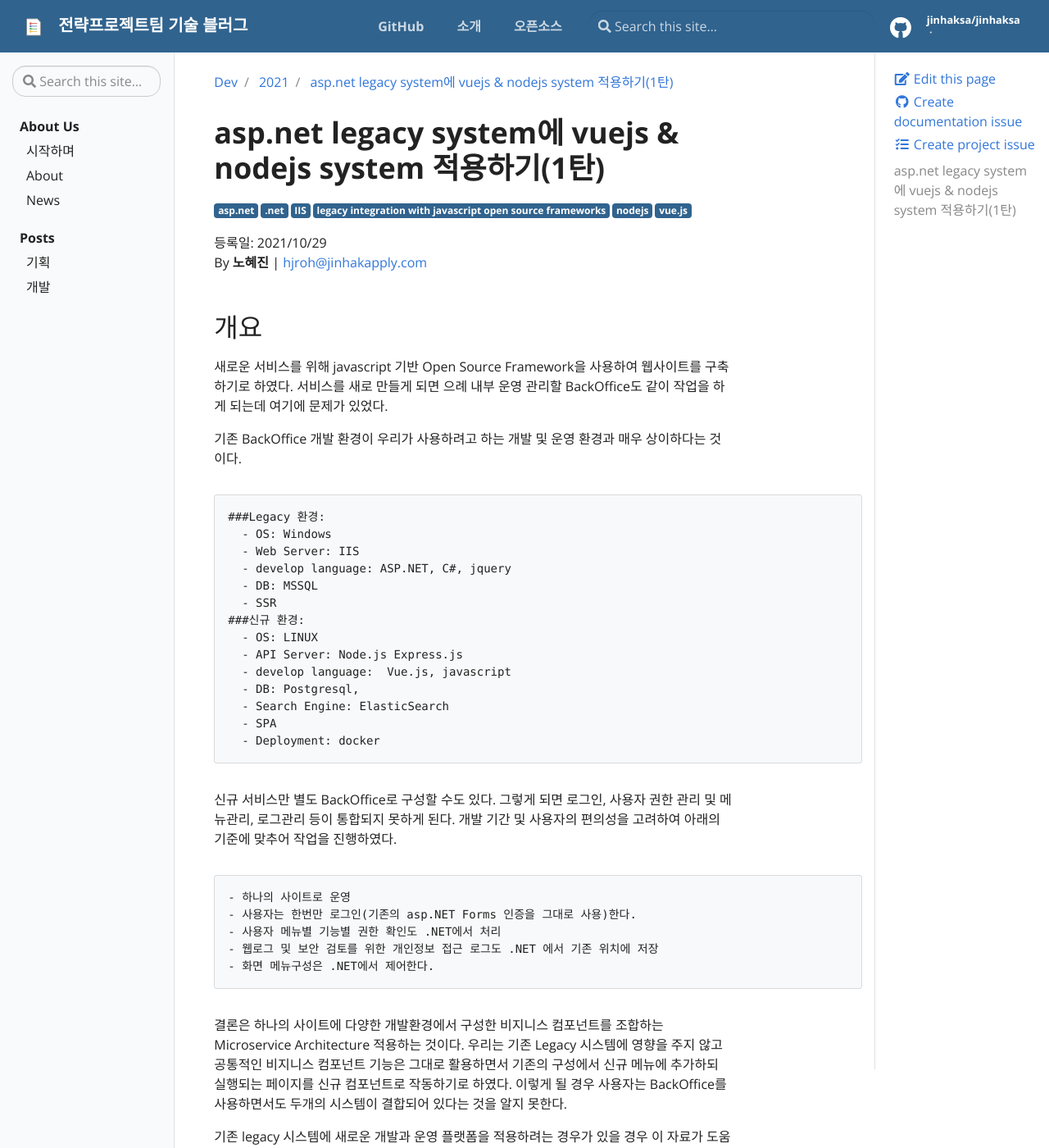
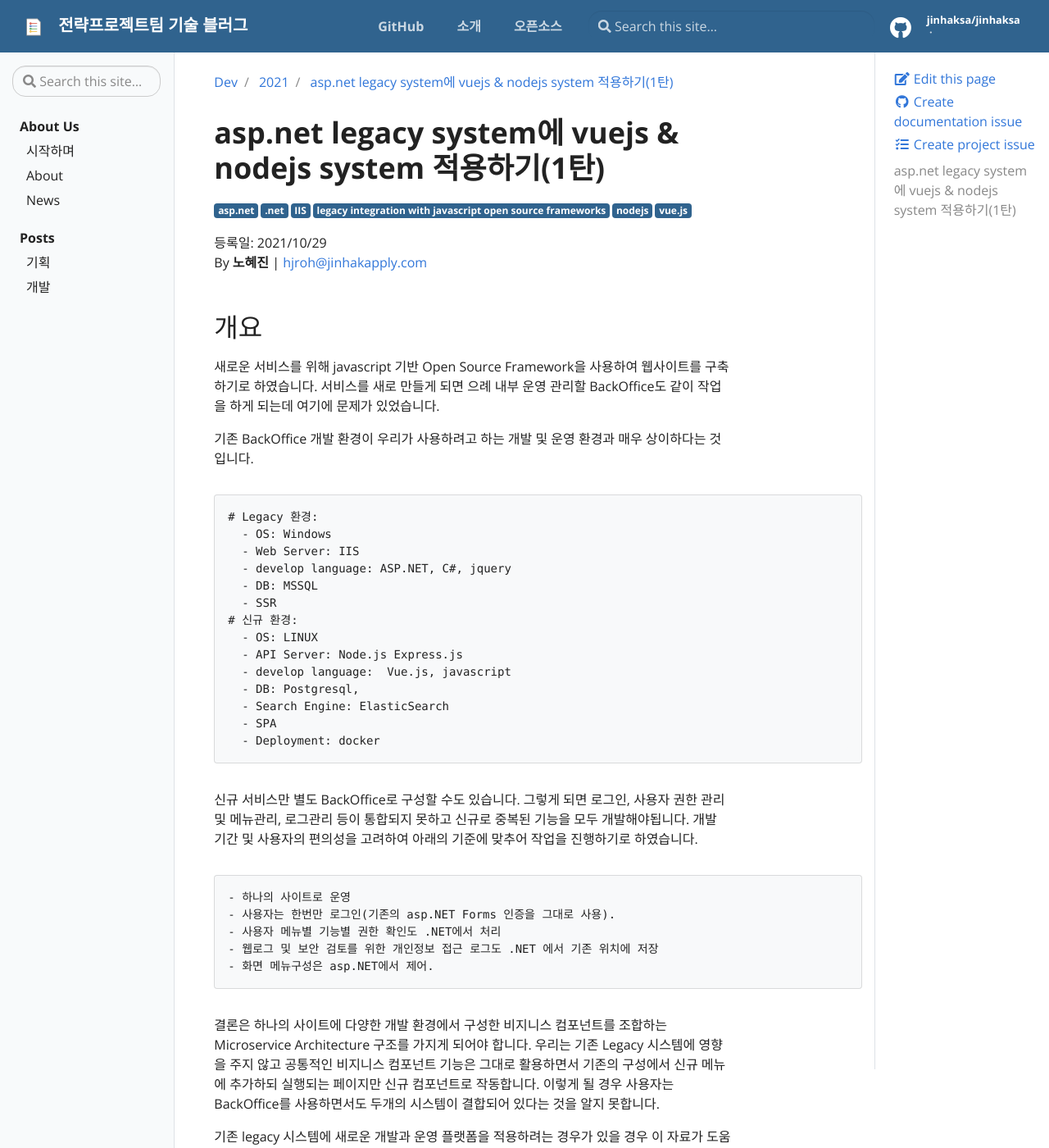
Before and after one commit to jinhaksa/jinhaksa.github.io, a Jekyll site: the page built from _posts/dev/2021-10-29-deploy-legacy.md, in a window 1280 px wide and 1400 px high. Shown: the whole window at 82% size. Built offline with Jekyll 4.4.1, drawn with Linux system fonts in a browser that asks for light colours; some of the changed text lies outside the part shown.

Commit message:
글 업데이트

````diff
--- a/_posts/dev/2021-10-29-deploy-legacy.md
+++ b/_posts/dev/2021-10-29-deploy-legacy.md
@@ -16,19 +16,19 @@ tag:
 
 ## 개요
 
-새로운 서비스를 위해 javascript 기반 Open Source Framework을 사용하여 웹사이트를 구축하기로 하였다.
-서비스를 새로 만들게 되면 으례 내부 운영 관리할 BackOffice도 같이 작업을 하게 되는데 여기에 문제가 있었다.
+새로운 서비스를 위해 javascript 기반 Open Source Framework을 사용하여 웹사이트를 구축하기로 하였습니다.
+서비스를 새로 만들게 되면 으례 내부 운영 관리할 BackOffice도 같이 작업을 하게 되는데 여기에 문제가 있었습니다.
 
-기존 BackOffice 개발 환경이 우리가 사용하려고 하는 개발 및 운영 환경과 매우 상이하다는 것이다.
+기존 BackOffice 개발 환경이 우리가 사용하려고 하는 개발 및 운영 환경과 매우 상이하다는 것입니다.
 
 ```
-###Legacy 환경:
+# Legacy 환경:
   - OS: Windows
   - Web Server: IIS
   - develop language: ASP.NET, C#, jquery
   - DB: MSSQL
   - SSR
-###신규 환경:
+# 신규 환경:
   - OS: LINUX
   - API Server: Node.js Express.js
   - develop language:  Vue.js, javascript
@@ -38,32 +38,31 @@ tag:
   - Deployment: docker
 ```
 
-신규 서비스만 별도 BackOffice로 구성할 수도 있다. 그렇게 되면 로그인, 사용자 권한 관리 및 메뉴관리, 로그관리 등이 통합되지 못하게 된다.
-개발 기간 및 사용자의 편의성을 고려하여 아래의 기준에 맞추어 작업을 진행하였다.
+신규 서비스만 별도 BackOffice로 구성할 수도 있습니다. 그렇게 되면 로그인, 사용자 권한 관리 및 메뉴관리, 로그관리 등이 통합되지 못하고 신규로 중복된 기능을 모두 개발해야됩니다.
+개발 기간 및 사용자의 편의성을 고려하여 아래의 기준에 맞추어 작업을 진행하기로 하였습니다.
 
 ```
 - 하나의 사이트로 운영
-- 사용자는 한번만 로그인(기존의 asp.NET Forms 인증을 그대로 사용)한다.
+- 사용자는 한번만 로그인(기존의 asp.NET Forms 인증을 그대로 사용).
 - 사용자 메뉴별 기능별 권한 확인도 .NET에서 처리
 - 웹로그 및 보안 검토를 위한 개인정보 접근 로그도 .NET 에서 기존 위치에 저장
-- 화면 메뉴구성은 .NET에서 제어한다.
+- 화면 메뉴구성은 asp.NET에서 제어.
 ```
 
-결론은 하나의 사이트에 다양한 개발환경에서 구성한 비지니스 컴포넌트를 조합하는 Microservice Architecture 적용하는 것이다.
-우리는 기존 Legacy 시스템에 영향을 주지 않고 공통적인 비지니스 컴포넌트 기능은 그대로 활용하면서 기존의 구성에서 신규 메뉴에 추가하되 실행되는 페이지를 신규 컴포넌트로 작동하기로 하였다.
-이렇게 될 경우 사용자는 BackOffice를 사용하면서도 두개의 시스템이 결합되어 있다는 것을 알지 못한다.
+결론은 하나의 사이트에 다양한 개발 환경에서 구성한 비지니스 컴포넌트를 조합하는 Microservice Architecture 구조를 가지게 되어야 합니다.
+우리는 기존 Legacy 시스템에 영향을 주지 않고 공통적인 비지니스 컴포넌트 기능은 그대로 활용하면서 기존의 구성에서 신규 메뉴에 추가하되 실행되는 페이지만 신규 컴포넌트로 작동합니다.
+이렇게 될 경우 사용자는 BackOffice를 사용하면서도 두개의 시스템이 결합되어 있다는 것을 알지 못합니다.
 
-기존 legacy 시스템에 새로운 개발과 운영 플랫폼을 적용하려는 경우가 있을 경우 이 자료가 도움이 되었으면 한다.
+기존 legacy 시스템에 새로운 개발과 운영 플랫폼을 적용하려는 경우가 있을 경우 이 자료가 도움이 되었으면 합니다.
 
 ## 화면 구성
 
-Header와 메뉴 부분은 asp.net 소스로 구성하고 메뉴 선택에 따른 기능 페이지는 Vue로 구현한 javascript로 구성한다.
-
+Header와 메뉴 부분은 asp.net 소스로 구성하고 메뉴 선택에 따른 기능 페이지는 Vue로 구현한 javascript로 구성합니다.
 ![deploy_screen.png](/assets/img/posts/dev/2021-10-29-deploy-legacy/deploy_screen.png)
 
 ## 구성도
 
-legacy인 aspx페이지는 asp.NET WebForm 으로 http endpoint를 명확하게 지정하여 해당 페이지를 찾아갑니다.
+legacy인 aspx 페이지는 asp.NET WebForm 으로 http endpoint를 명확하게 지정하여 해당 페이지를 찾아갑니다.
 
 vue.js로 작업해 build된 js 파일은 endpoint 경로에 상관없이 동일한 파일을 다운 받습니다.
 이를 위해 새로 vue로 개발한 소스는 배포시 하위 디렉토리(응용프로그램 경로)를 /vue(예시) 와 같은 고정된 경로를 통하는 것으로 결정을 하였습니다.
````
